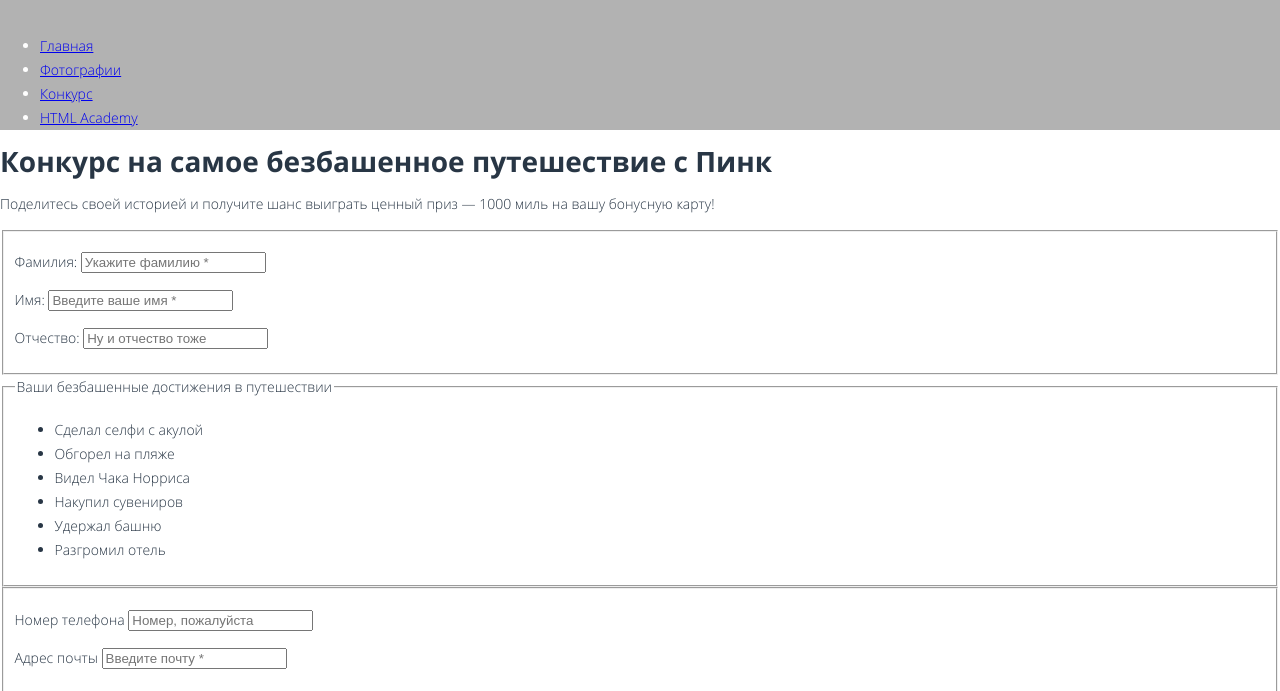
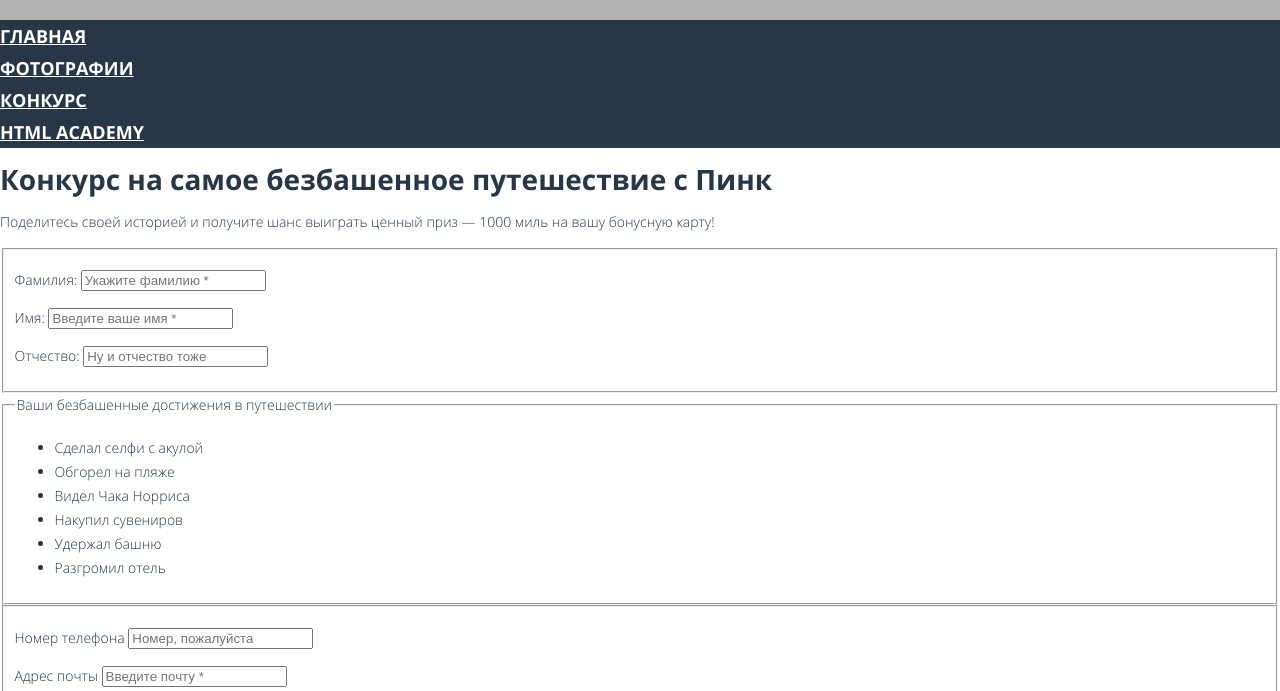
Before and after one commit to anmokuchi/1031959-pink-22, a website: page source/form.html in a window 1280 px wide. Shown: the part 50-741 px from the top of the page. Drawn offline with nearby package versions, Linux system fonts and the light colour scheme; files that its build step writes are made by us from their sources.

Commit message:
Добавлена базрвая стилизация навигации

```diff
--- /dev/null
+++ b/source/sass/blocks/menu.scss
@@ -0,0 +1,15 @@
+.menu {
+  background-color: $midnight;
+}
+
+.menu__list {
+  @include list-reset;
+}
+
+.menu__link {
+  color: $white;
+  font-weight: bold;
+  font-size: 18px;
+  line-height: 32px;
+  text-transform: uppercase;
+}
--- a/source/sass/global/variables.scss
+++ b/source/sass/global/variables.scss
@@ -11,3 +11,11 @@ $blue-charcoal: #1d2631;
 $black: #000000;
 
 $transparent-white: rgba(255, 255, 255, 0.15);
+
+// Mixins
+
+@mixin list-reset {
+  margin: 0;
+  padding: 0;
+  list-style: none;
+}
--- a/source/sass/style.scss
+++ b/source/sass/style.scss
@@ -9,3 +9,4 @@
 @import "blocks/page.scss";
 @import "blocks/body.scss";
 @import "blocks/header.scss";
+@import "blocks/menu.scss";
```
